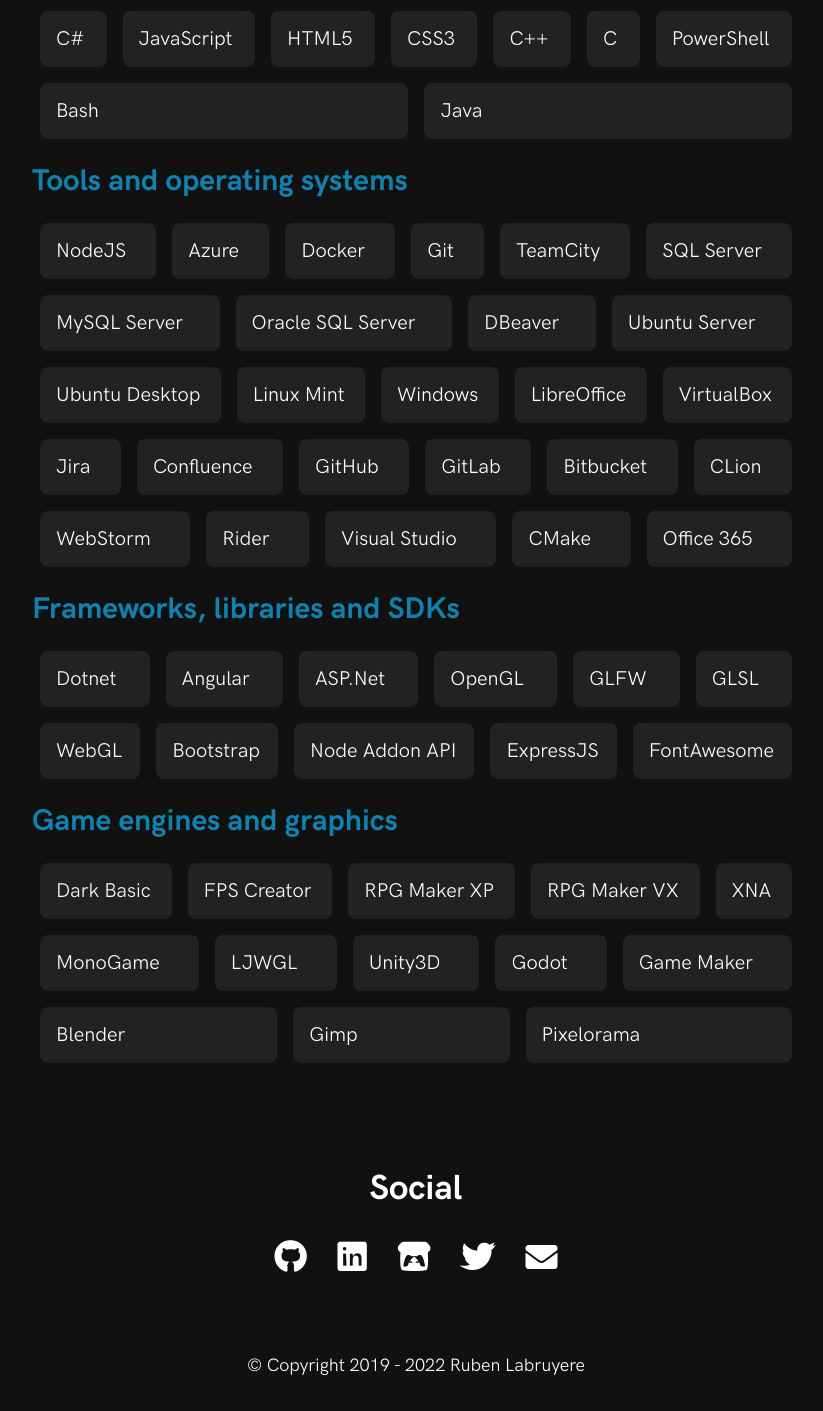
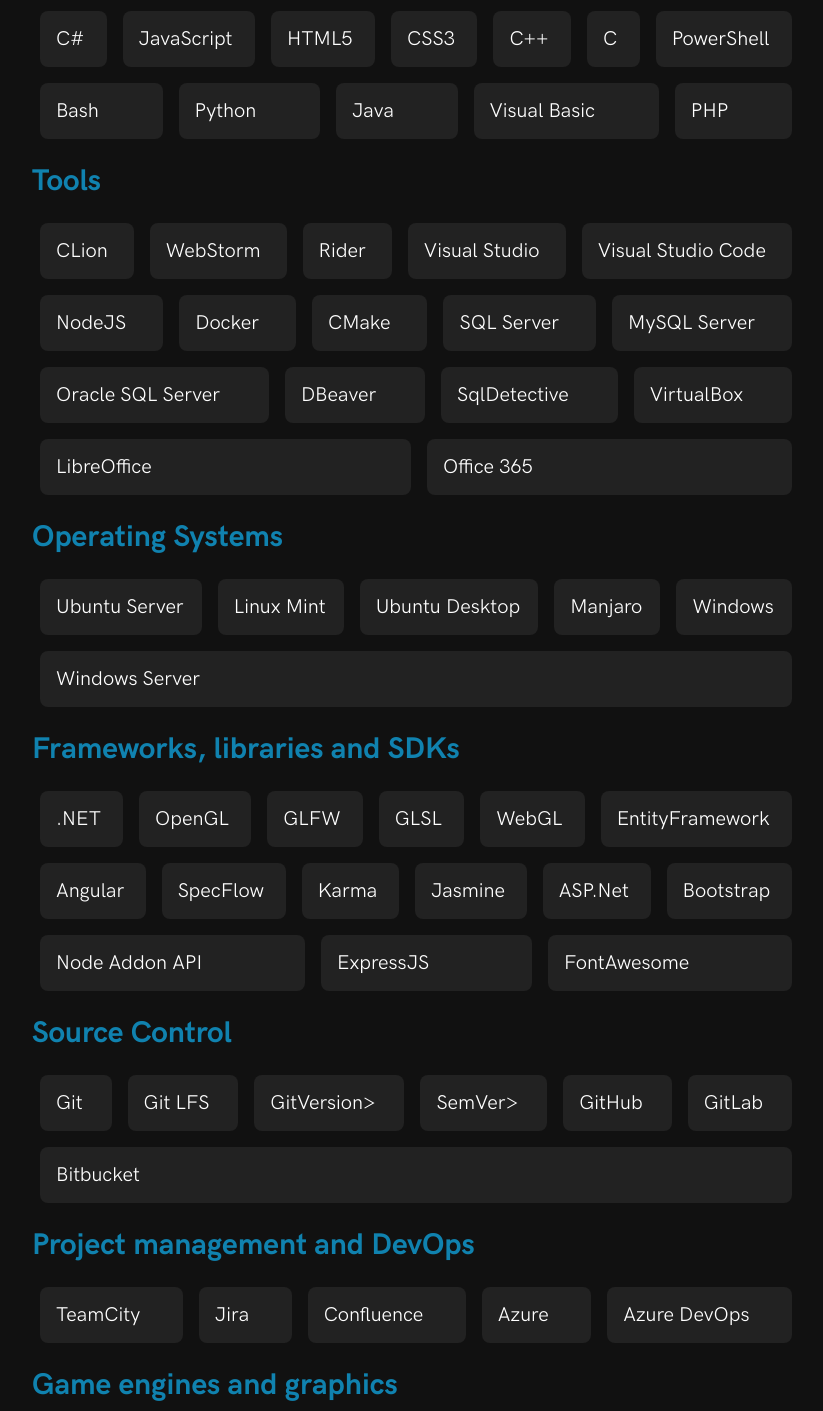
Before and after one commit to TheBoneJarmer/portfolio, a plain HTML site: page src/skills.html in a window 1280 px wide. Shown: the part 363-1774 px from the top of the page, without its empty margins (224-1047 px from the left). Drawn offline with Linux system fonts and the light colour scheme.

Commit message:
Updated website and extended skills list

```diff
--- a/src/css/style.css
+++ b/src/css/style.css
@@ -356,7 +356,8 @@
         text-align: center;
         padding: 16px;
         margin: 0;
-        background-color: #0d4961;
+        /*background-color: #0d4961;*/
+        background-color: #222;
         color: #ffffff;
     }
     nav .menu a:active, nav .menu a:hover {
--- a/src/skills.html
+++ b/src/skills.html
@@ -42,52 +42,79 @@
                 <span class="badge">C</span>
                 <span class="badge">PowerShell</span>
                 <span class="badge">Bash</span>
+                <span class="badge">Python</span>
                 <span class="badge">Java</span>
+                <span class="badge">Visual Basic</span>
+                <span class="badge">PHP</span>
             </div>
 
-            <h2>Tools and operating systems</h2>
+            <h2>Tools</h2>
             <div class="container">
+            	<span class="badge">CLion</span>
+                <span class="badge">WebStorm</span>
+                <span class="badge">Rider</span>
+                <span class="badge">Visual Studio</span>
+                <span class="badge">Visual Studio Code</span>
                 <span class="badge">NodeJS</span>
-                <span class="badge">Azure</span>
                 <span class="badge">Docker</span>
-                <span class="badge">Git</span>
-                <span class="badge">TeamCity</span>
+                <span class="badge">CMake</span>
                 <span class="badge">SQL Server</span>
                 <span class="badge">MySQL Server</span>
                 <span class="badge">Oracle SQL Server</span>
                 <span class="badge">DBeaver</span>
-                <span class="badge">Ubuntu Server</span>
+                <span class="badge">SqlDetective</span>
+                <span class="badge">VirtualBox</span>
+                <span class="badge">LibreOffice</span>
+                <span class="badge">Office 365</span>
+            </div>
+
+            <h2>Operating Systems</h2>
+            <div class="container">
+            	<span class="badge">Ubuntu Server</span>
+            	<span class="badge">Linux Mint</span>
                 <span class="badge">Ubuntu Desktop</span>
-                <span class="badge">Linux Mint</span>
+                <span class="badge">Manjaro</span>
                 <span class="badge">Windows</span>
-                <span class="badge">LibreOffice</span>
-                <span class="badge">VirtualBox</span>
-                <span class="badge">Jira</span>
-                <span class="badge">Confluence</span>
-                <span class="badge">GitHub</span>
-                <span class="badge">GitLab</span>
-                <span class="badge">Bitbucket</span>
-                <span class="badge">CLion</span>
-                <span class="badge">WebStorm</span>
-                <span class="badge">Rider</span>
-                <span class="badge">Visual Studio</span>
-                <span class="badge">CMake</span>
-                <span class="badge">Office 365</span>
+                <span class="badge">Windows Server</span>
             </div>
 
             <h2>Frameworks, libraries and SDKs</h2>
             <div class="container">
-                <span class="badge">Dotnet</span>
-                <span class="badge">Angular</span>
-                <span class="badge">ASP.Net</span>
+                <span class="badge">.NET</span>
                 <span class="badge">OpenGL</span>
                 <span class="badge">GLFW</span>
                 <span class="badge">GLSL</span>
                 <span class="badge">WebGL</span>
+                <span class="badge">EntityFramework</span>
+                <span class="badge">Angular</span>
+                <span class="badge">SpecFlow</span>
+                <span class="badge">Karma</span>
+                <span class="badge">Jasmine</span>
+                <span class="badge">ASP.Net</span>
                 <span class="badge">Bootstrap</span>
                 <span class="badge">Node Addon API</span>
                 <span class="badge">ExpressJS</span>
                 <span class="badge">FontAwesome</span>
+            </div>
+
+            <h2>Source Control</h2>
+            <div class="container">
+	            <span class="badge">Git</span>
+	            <span class="badge">Git LFS</span>
+	            <span class="badge">GitVersion></span>
+	            <span class="badge">SemVer></span>
+            	<span class="badge">GitHub</span>
+                <span class="badge">GitLab</span>
+                <span class="badge">Bitbucket</span>
+            </div>
+
+            <h2>Project management and DevOps</h2>
+            <div class="container">
+	            <span class="badge">TeamCity</span>
+            	<span class="badge">Jira</span>
+                <span class="badge">Confluence</span>
+                <span class="badge">Azure</span>
+                <span class="badge">Azure DevOps</span>
             </div>
 
             <h2>Game engines and graphics</h2>
```
